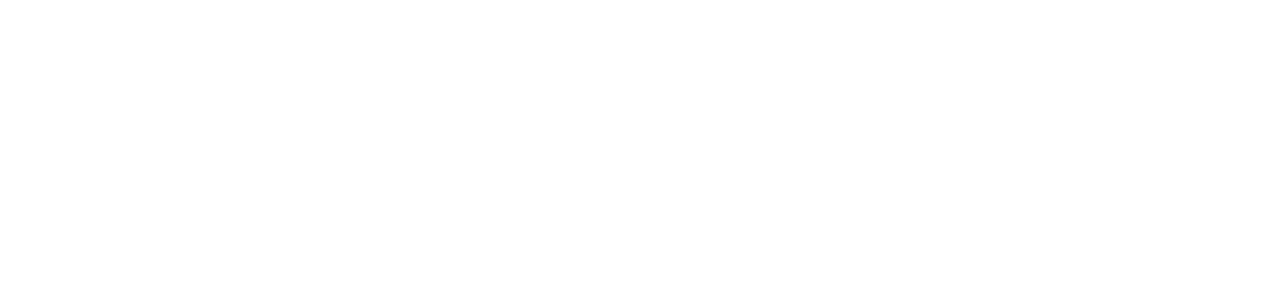
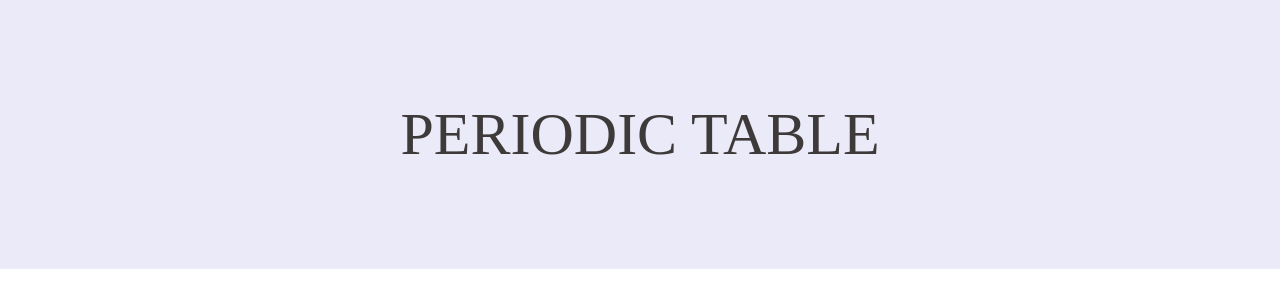
Before and after one commit to Andriikryl/-hemistry-app, a Next.js app: page / in a window 1280 px wide. Shown: the top 308 px of the page. Built offline with nearby package versions, Linux system fonts and the light colour scheme.

Commit message:
add hero component

```diff
--- a/src/app/page.tsx
+++ b/src/app/page.tsx
@@ -1,8 +1,11 @@
-import Image from 'next/image'
-import styles from './page.module.css'
+import Image from "next/image";
+import styles from "./page.module.css";
+import Hero from "@/components/hero/Hero";
 
 export default function Home() {
   return (
-   <div></div>
-  )
+    <>
+      <Hero />
+    </>
+  );
 }
--- /dev/null
+++ b/src/components/hero/Hero.tsx
@@ -0,0 +1,14 @@
+import React from "react";
+import { Container } from "../container/Container";
+import style from "./style.module.css";
+export default function Hero() {
+  return (
+    <section className={style.hero}>
+      <Container>
+        <div className={style.hero__box}>
+          <h1 className={style.hero__title}>Periodic table</h1>
+        </div>
+      </Container>
+    </section>
+  );
+}
--- /dev/null
+++ b/src/components/hero/style.module.css
@@ -0,0 +1,20 @@
+.hero{
+    padding-block: 100px;
+    background-color: #e5e5f7;
+    opacity: 0.8;
+    background-image:  radial-gradient(#e63946 0.5px, transparent 0.5px), radial-gradient(#e63946 0.5px, #e5e5f7 0.5px);
+    background-size: 20px 20px;
+    background-position: 0 0,10px 10px;
+}
+
+.hero__title{
+    text-align: center;
+    color: #0f0a0a;
+    font-variant-numeric: slashed-zero;
+    font-family: IBM Plex Mono;
+    font-size: clamp(20px, 5vw + 1rem, 60px);
+    font-style: normal;
+    font-weight: 400;
+    line-height: normal;
+    text-transform: uppercase;
+}
```
